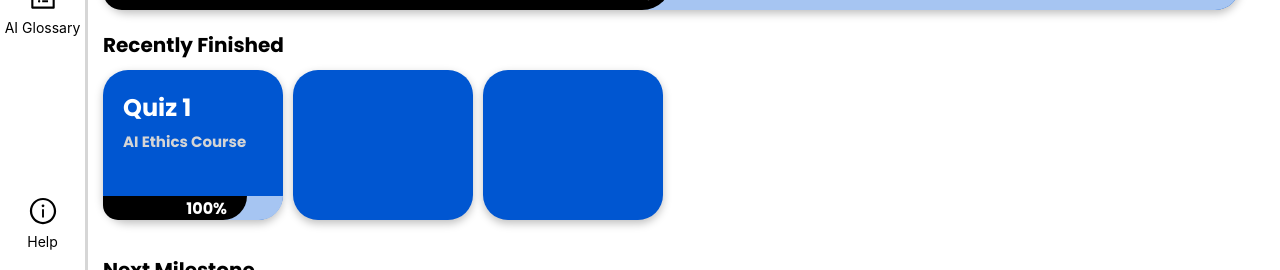
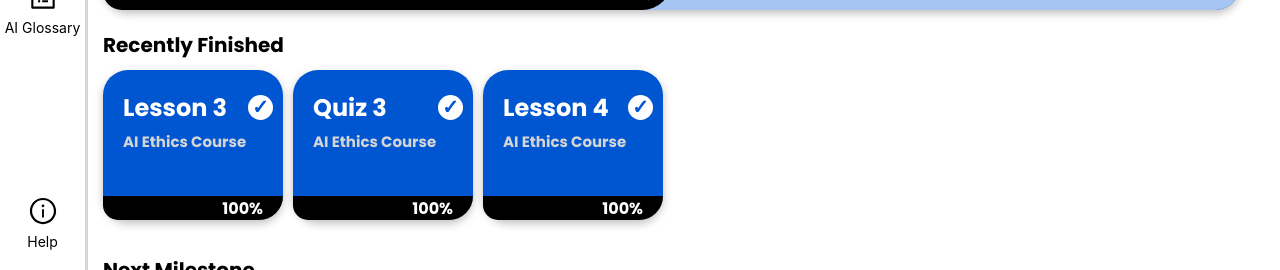
Before and after one commit to Areeb-Ashraf/AI-Ethics, a React (Create React App) app in the folder ai-ethics/: page /dashboard in a window 1280 px wide. Shown: the part 446-716 px from the top of the page. Built offline with nearby package versions, Linux system fonts and the light colour scheme; no server answers; the database is empty; sample sign-in values are in the browser's storage.

Commit message:
Dasboard Animation

```diff
--- a/ai-ethics/src/components/dashboard.js
+++ b/ai-ethics/src/components/dashboard.js
@@ -1,7 +1,8 @@
-import React from 'react'
+import React, { useState, useEffect } from 'react'
 import '../styles/dashboard.css'
 import beginner from './images/beginner.svg'
 import statxpbadge from './images/statxpbadge.svg'
+import { BiTask } from "react-icons/bi";
 
 /*
 Notes For Backend
@@ -38,6 +39,31 @@ add icons to the task box
 */
 
 const Dashboard = () => {
+  const [modulesProgress, setModulesProgress] = useState(0); // Indicates what % of modules has been completed from total modules
+  const [currentXPPercent, setCurrentXPPercent] = useState(0); // COde for this already in Profile.js Use that to get this data
+
+
+  useEffect(() => {
+    setTimeout(() => {
+      setModulesProgress(50); // needs to come from backend, Indicates what % of modules has been completed from total modules
+      setCurrentXPPercent(50); //refer profile.js and change accordingly. The Next Milestone progressbar is exactly ass how it is in profile. Use that code to do the same here. Setting static values only for now. EVEN the milestone names have to change.
+    });
+  }, []);
+
+   // Example array of completed modules, needed to display last 3 complete things in dasboard
+   const completedThings = [
+    'Lesson 1', 'Quiz 1', 'Lesson 2', 'Quiz 2', 'Lesson 3', 'Quiz 3', 'Lesson 4'
+  ];
+
+  // Get the last 3 completed items
+  const lastThreeCompleted = completedThings.slice(-3);
+
+  const notCompletedThings = [
+    'Lesson 5', 'Quiz 5', 'Lesson 6', 'Quiz 6', 'Lesson 7'
+  ];
+
+  const next2tasks = notCompletedThings.slice(0,2);
+
   return (
     <>
       <div className="db-container">
@@ -45,7 +71,7 @@ const Dashboard = () => {
           <div className="left-inner">
             <h1>Dashboard</h1>
             <div className="db-text-container">
-              <div className="db-user-name">Hey Oliver!👋</div>
+              <div className="db-user-name">Hey Oliver! <div className='hand'>👋</div></div>
                Let's get back to learning
             </div>
             <h4>Course Progress</h4>
@@ -61,24 +87,25 @@ const Dashboard = () => {
                 </div>
               </div>
               <div className="prog-bottom">
-                <div className="prog-black"><span className="prog-cont-percent">50%</span></div>
+                <div className="prog-black" style={{  width: `${modulesProgress}%` }} ><div className="prog-cont-percent">{modulesProgress}%</div></div>
               </div>
 
             </div>
             <h4>Recently Finished</h4>
             <div className="recently-finished-container">
-            <div className="quiz-card-container">
+              {lastThreeCompleted.map((module, index) => (
+                <div key={index} className="quiz-card-container" style={{animation: `fadeInLeft 0.5s ease-in-out 0.${index}s forwards`}}>
                   <div className="quiz-upper">
-                <div className="quiz-num">Quiz 1</div>
+                    <div className="quiz-num">{module} <div className="check-mark">&#10003;</div></div>
                     <div className="quiz-course-name">AI Ethics Course</div>
                   </div>
                   <div className="quiz-lower">
-                <div className="quiz-prog"><span className="quiz-prog-percent">100%</span></div>
+                    <div className="quiz-prog">
+                      <span className="quiz-prog-percent">100%</span>
                     </div>
                   </div>
-            <div className="quiz-card-container"></div>
-            <div className="quiz-card-container"></div>
-
+                </div>
+              ))}
             </div>
 
           </div>
@@ -92,7 +119,7 @@ const Dashboard = () => {
                   <div className="db-milestone-progressbar-container">
                       575/650 XP
                       <div className="db-milestone-progress-bar">
-                          <div className="db-milestone-progress"></div>
+                          <div className="db-milestone-progress" style={{width: `${currentXPPercent}%`}}></div>
                       </div>
                   </div>
                 <div className="db-progress-next-milestone">AI Specialist</div>
@@ -130,16 +157,13 @@ const Dashboard = () => {
 
             <h4>Upcoming Tasks</h4>
             <div className="upcoming-task-container">
-              <div className="task-box">
-                <div className="task-box-icon"></div>
-                <div className="task-box-name">AI Security Article</div>
+              {next2tasks.map((task, index) => (
+                <div key={index} className="task-box" style={{animation: `fadeInLeft 0.5s ease-in-out 0.${index}s forwards`}}>
+                <div className="task-box-icon"><BiTask /></div>
+                <div className="task-box-name">{task}</div>
                 <div className="gtsymb">&gt;</div>
               </div>
-              <div className="task-box">
-                <div className="task-box-icon"></div>
-                <div className="task-box-name">Module 4 Quiz</div>
-                <div className="gtsymb">&gt;</div>
-              </div>
+              ))}
             </div>
 
           </div>
--- a/ai-ethics/src/styles/dashboard.css
+++ b/ai-ethics/src/styles/dashboard.css
@@ -39,7 +39,7 @@
     color: #0056D1;
     font-weight: 800;
     margin-bottom: 2px;
-
+   display: flex;
   }
 
   .course-prog-container{
@@ -101,6 +101,11 @@
     font-weight: 700;
     font-size: 15px;
     border: none;
+    cursor: pointer
+  }
+
+  .resume-btn:hover{
+    scale: 1.1;
   }
 
   .db-img{
@@ -116,10 +121,10 @@
 
   .prog-black{
     background-color: black;
-    width: 50%;
     height: 100%;
     border-radius: 0px 0px 40px 25px ;
     display: flex;
+    transition: width 0.8s ease-in-out
   }
 
   .prog-cont-percent{
@@ -153,6 +158,24 @@
     font-size: 24px;
     font-weight: 700;
     margin: 20px 0px 5px 20px;
+    display: flex;
+    /* justify-content: center; */
+    align-items: center;
+    gap: 5px
+  }
+
+  .check-mark{
+    height: 25px;
+    width: 25px;
+    background-color: #fff;
+    border-radius: 50%;
+    margin-left: auto;
+    margin-right: 10px;
+    display: flex;
+    justify-content: center;
+    align-items: center;
+    color: #0056D1;
+    font-size: 20px;
   }
 
   .quiz-course-name{
@@ -172,7 +195,7 @@
 
   .quiz-prog{
     background-color: black;
-    width: 80%;
+    width: 100%;
     height: 100%;
     border-radius: 0px 0px 40px 25px ;
     display: flex;
@@ -240,10 +263,10 @@
   }
 
   .db-milestone-progress{
-    width: 50%;
     height: 14px;
     background-color: #0056D1;
     border-radius: 50px;
+    transition: width 0.8s ease-in-out
   }
 
 
@@ -388,7 +411,12 @@
     align-items: center;
     box-shadow: 0px 3.54px 8.86px 0px #00000040;
     border-radius: 20px;
+    cursor: pointer;
 
+  }
+
+  .task-box:hover{
+    scale: 1.1;
   }
 
   .task-box-icon{
@@ -400,6 +428,7 @@
     align-items: center;
     justify-content: center;
     margin-left: 10px;
+    font-size: 30px;
   }
 
   .task-box-name{
@@ -413,6 +442,8 @@
     font-size: 20px;
     font-weight: 900;
   }
+
+  /* Responsiveness */
 
   @media screen and (max-width: 1315px){
     .db-container{
@@ -511,3 +542,54 @@
    }
 
   }
+
+
+  /* Animations */
+
+  @keyframes shake {
+    0% { transform: translate(1px, 1px) rotate(0deg); }
+    10% { transform: translate(-1px, -2px) rotate(-1deg); }
+    20% { transform: translate(-3px, 0px) rotate(1deg); }
+    30% { transform: translate(3px, 2px) rotate(0deg); }
+    40% { transform: translate(1px, -1px) rotate(1deg); }
+    50% { transform: translate(-1px, 2px) rotate(-1deg); }
+    60% { transform: translate(-3px, 1px) rotate(0deg); }
+    70% { transform: translate(3px, 1px) rotate(-1deg); }
+    80% { transform: translate(-1px, -1px) rotate(1deg); }
+    90% { transform: translate(1px, 2px) rotate(0deg); }
+    100% { transform: translate(1px, -2px) rotate(-1deg); }
+  }
+
+  .hand{
+    animation: shake 0.8s;
+  }
+
+  @keyframes fadeInBounce {
+    50% {
+        opacity: 0.7;
+        transform: scale(1.2); /* Slight bounce */
+    }
+    100% {
+        opacity: 1;
+        transform: scale(1); /* Normal size */
+    }
+}
+
+.db-img, .statbadge-container{
+  opacity: 0;
+  transform: scale(0.5);
+  animation: fadeInBounce 0.8s ease-in-out forwards;
+}
+
+
+@keyframes fadeInLeft {
+  100% {
+      transform: translateX(0); /* Ends at normal position */
+      opacity: 1;
+  }
+}
+
+.quiz-card-container, .task-box{
+  transform: translateX(20%);
+  opacity: 0;
+}
--- a/ai-ethics/src/styles/profile.css
+++ b/ai-ethics/src/styles/profile.css
@@ -176,6 +176,7 @@
     height: 10px;
     background-color: #0056D1;
     border-radius: 50px;
+    transition: width 0.8s ease-in-out 0.3s
 }
 
 
@@ -570,19 +571,3 @@ color: gray; /* Subtle color for the username */
     opacity: 0;
     animation: popUp 0.5s ease-in-out 0.3s forwards;
 }
-
-@keyframes progbar {
-    0%{
-        width: 0%;
-        opacity: 0;
-    }
-    100% {
-        width: 100%;
-        opacity: 1;
-    }
-}
-
-.milestone-progress
-{
-    animation: progbar 0.8s ease-in-out 0.3s;
-}
```
Lines whose indentation alone changed are shown as unchanged.
